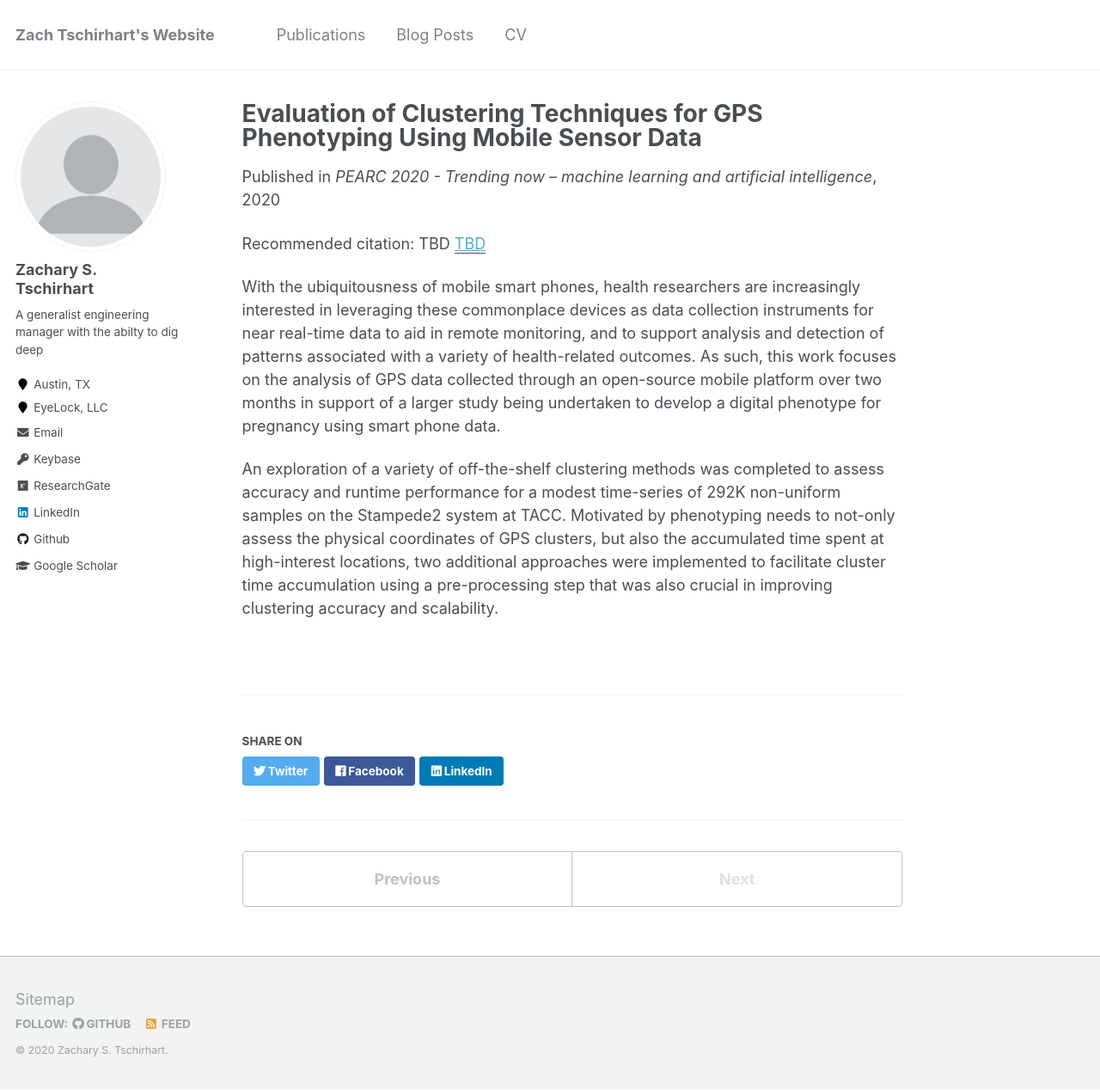
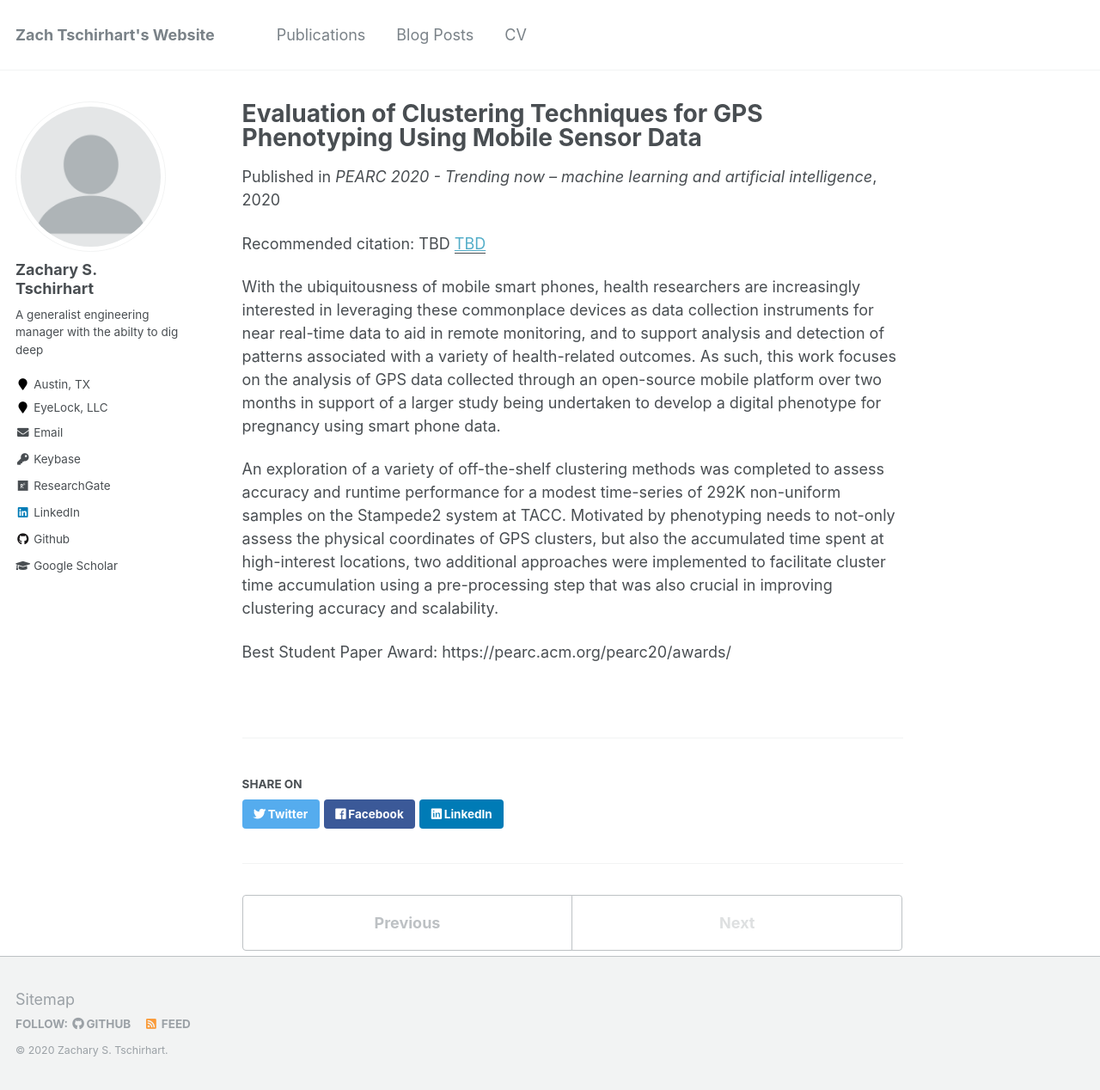
Before and after one commit to ztschir/ztschir.github.io, a Jekyll site: the page built from _publications/2020-07-26-evaluation-of-clustering-techniques-for-gps-phenotyping-using-mobile-sensor-data.md, in a window 1280 px wide and 1268 px high. Shown: the whole window at 86% size. Built offline with Jekyll 4.4.1, drawn with Linux system fonts in a browser that asks for light colours.

Commit message:
Update 2020-07-26-evaluation-of-clustering-techniques-for-gps-phenotyping-using-mobile-sensor-data.md

```diff
--- a/_publications/2020-07-26-evaluation-of-clustering-techniques-for-gps-phenotyping-using-mobile-sensor-data.md
+++ b/_publications/2020-07-26-evaluation-of-clustering-techniques-for-gps-phenotyping-using-mobile-sensor-data.md
@@ -13,3 +13,5 @@ citation: 'TBD'
 With the ubiquitousness of mobile smart phones, health researchers are increasingly interested in leveraging these commonplace devices as data collection instruments for near real-time data to aid in remote monitoring, and to support analysis and detection of patterns associated with a variety of health-related outcomes. As such, this work focuses on the analysis of GPS data collected through an open-source mobile platform over two months in support of a larger study being undertaken to develop a digital phenotype for pregnancy using smart phone data.
 
 An exploration of a variety of off-the-shelf clustering methods was completed to assess accuracy and runtime performance for a modest time-series of 292K non-uniform samples on the Stampede2 system at TACC. Motivated by phenotyping needs to not-only assess the physical coordinates of GPS clusters, but also the accumulated time spent at high-interest locations, two additional approaches were implemented to facilitate cluster time accumulation using a pre-processing step that was also crucial in improving clustering accuracy and scalability.
+
+Best Student Paper Award: https://pearc.acm.org/pearc20/awards/
```
